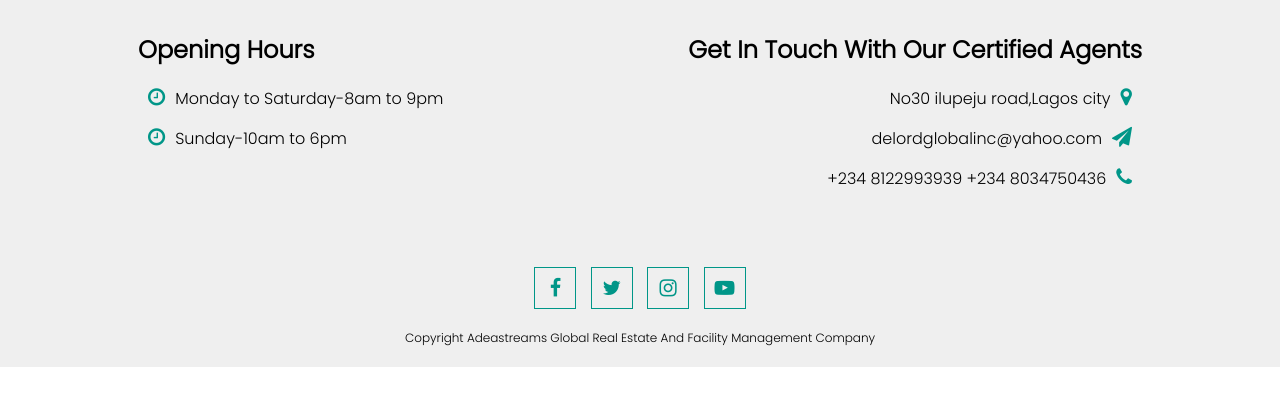
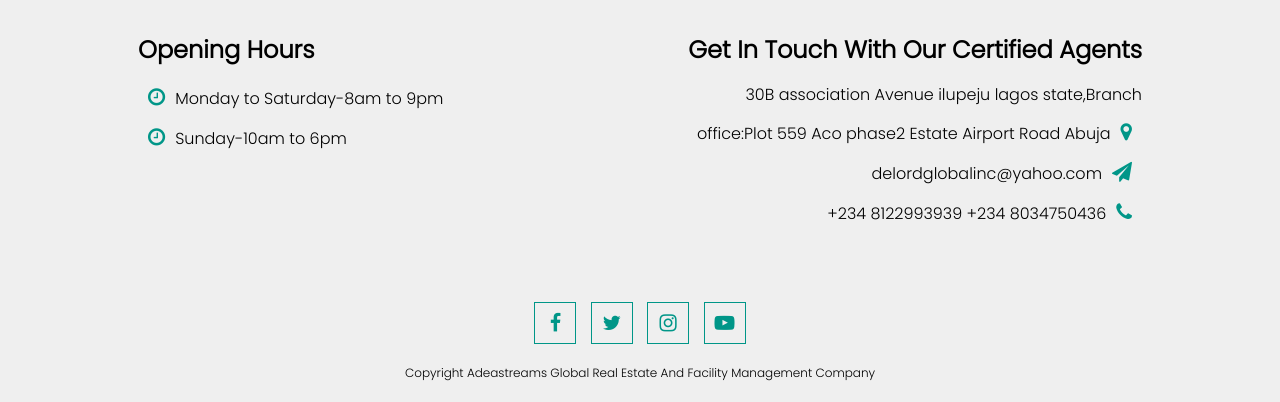
Before and after one commit to Adelordquake/AdeastreamsGlobal.LTD, a plain HTML site: page index.html in a window 1280 px wide. Shown: the part 3714-4116 px from the top of the page. Before the commit the page ends 4081 px from the top, so only its background shows below. Drawn offline with Linux system fonts and the light colour scheme; some packages are replaced by stand-ins of ours; a script that the page names is missing.

Commit message:
Update index.html

```diff
--- a/index.html
+++ b/index.html
@@ -203,7 +203,7 @@
         </div>
         <div class="footer-right">
             <h1>Get In Touch With Our Certified Agents</h1>
-            <p>No30 ilupeju road,Lagos city<i class="fa fa-map-marker"></i></p>
+            <p>30B association Avenue ilupeju lagos state,Branch office:Plot 559 Aco phase2 Estate Airport Road Abuja<i class="fa fa-map-marker"></i></p>
            <p>delordglobalinc@yahoo.com<i class="fa fa-paper-plane"></i></p>
             <p>+234 8122993939 +234 8034750436<i class="fa fa-phone"></i></p>
         </div>
```
